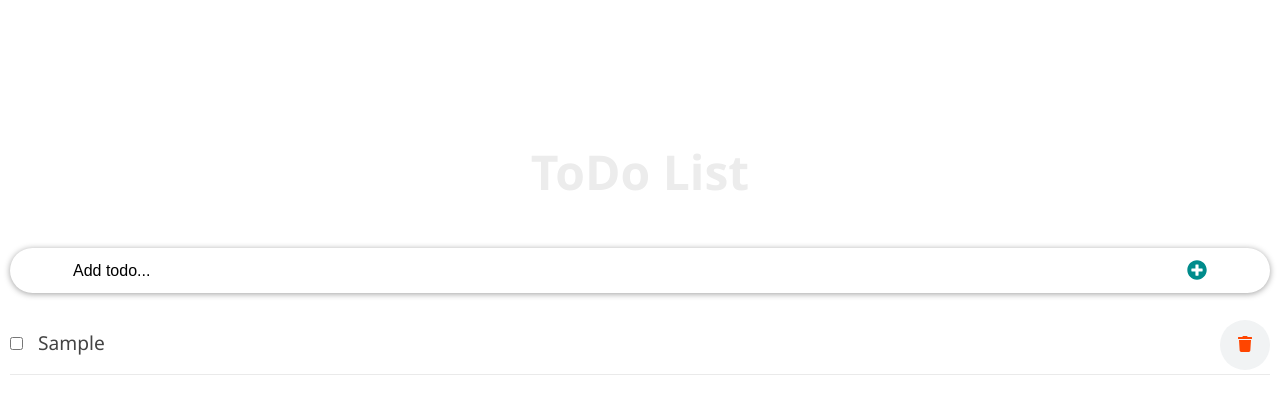
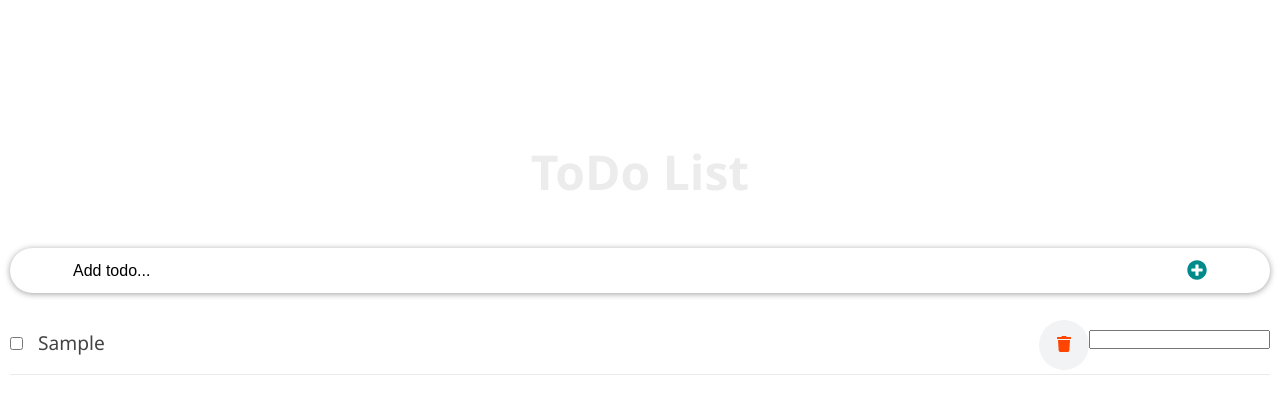
Before and after one commit to marc86c/M324_M450_p_Cagulada_Burri, a Next.js app: page / in a window 1280 px wide. Both pictures are taken after typing "Sample" into the empty fields and a click on the button 1197 px from the left and 270 px from the top of the page. Shown: the top 414 px of the page. Built offline with nearby package versions, Linux system fonts and the light colour scheme.

Commit message:
priority implemented, ugly styles

```diff
--- a/src/app/components/TodoContainer.jsx
+++ b/src/app/components/TodoContainer.jsx
@@ -39,6 +39,14 @@ const TodoContainer = () => {
     setTodos([...todos.filter((todo) => todo.id !== id)]);
   };
 
+  const changePriority = (id, newPriority) => {
+    setTodos((prevTodos) =>
+      prevTodos.map((todo) =>
+        todo.id === id ? { ...todo, priority: newPriority } : todo
+      )
+    );
+  };
+
   const addTodoItem = (title) => {
     const newTodo = {
       id: uuidv4(),
@@ -74,6 +82,7 @@ const TodoContainer = () => {
         handleChangeProps={handleChange}
         deleteTodoProps={delTodo}
         setUpdate={setUpdate}
+        changePriority={changePriority}
       />
     </div>
   );
--- a/src/app/components/TodoItem.jsx
+++ b/src/app/components/TodoItem.jsx
@@ -23,7 +23,7 @@ const TodoItem = (props) => {
     textDecoration: "line-through",
   };
 
-  const { completed, id, title } = props.todo;
+  const { completed, id, title, priority } = props.todo;
 
   const viewMode = {};
   const editMode = {};
@@ -51,6 +51,12 @@ const TodoItem = (props) => {
           onChange={() => props.handleChangeProps(id)}
           name="checkbox"
         />
+        <input
+          type="number"
+          value={priority || ""}
+          onChange={(e) => props.changePriority(id, e.target.value)}
+          className={styles.priorityInput} // Optional: CSS-Klasse für Styling
+        />
         <button
           data-set="delete-todo-btn"
           onClick={() => props.deleteTodoProps(id)}
--- a/src/app/components/TodoItem.module.css
+++ b/src/app/components/TodoItem.module.css
@@ -27,3 +27,7 @@
   padding: 10px;
   border: 1px solid #dfdfdf;
 }
+
+.priorityInput{
+  float: right;
+}
--- a/src/app/components/TodosList.jsx
+++ b/src/app/components/TodosList.jsx
@@ -10,6 +10,7 @@ const TodosList = (props) => (
         handleChangeProps={props.handleChangeProps}
         deleteTodoProps={props.deleteTodoProps}
         setUpdate={props.setUpdate}
+        changePriority={props.changePriority}
       />
     ))}
   </ul>
```
